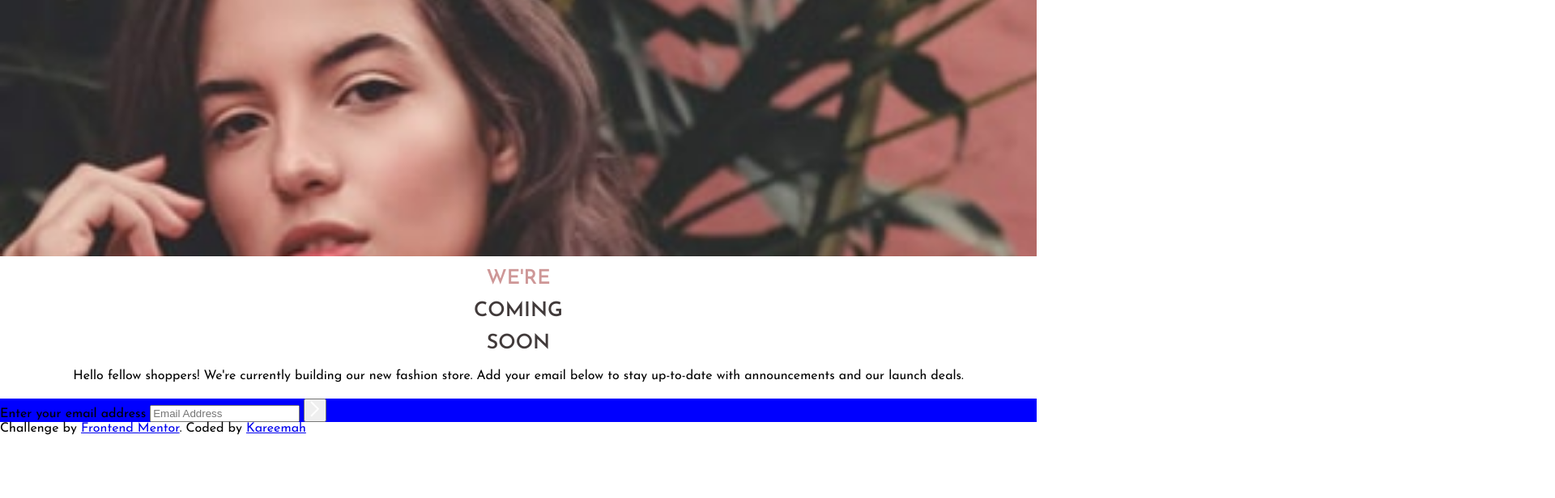
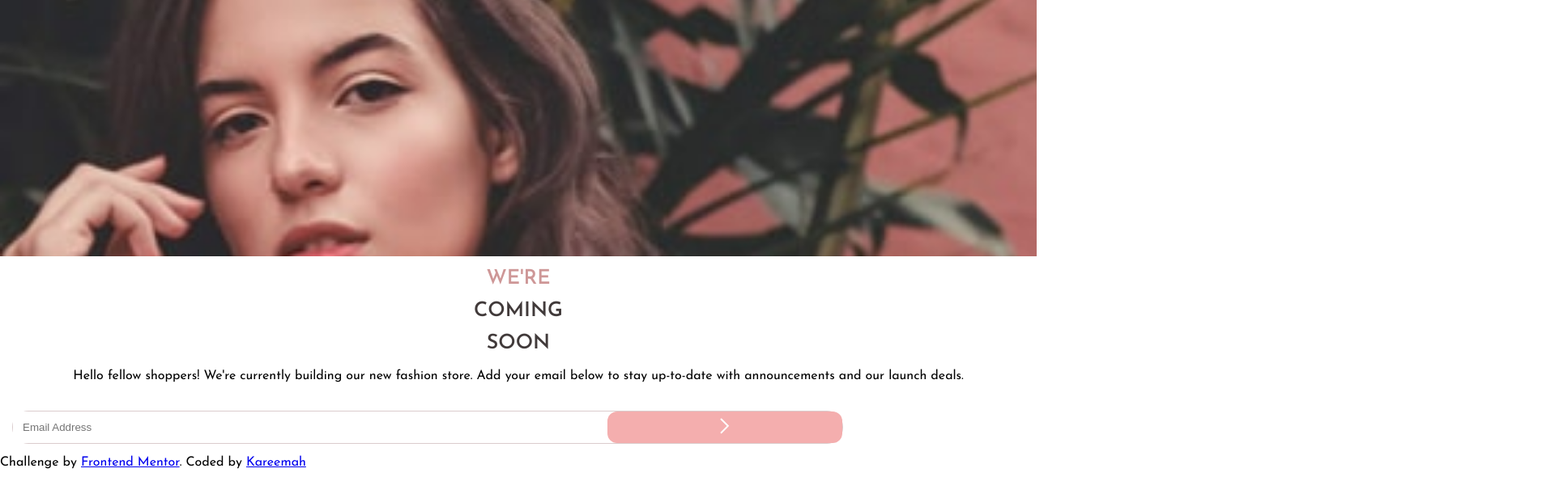
Before and after one commit to Kareemah-codes/base-apparel-coming-soon, a plain HTML site: page index.html in a window 1280 px wide. Shown: the part 184-800 px from the top of the page at 81% size, 1920 px wide, since content can reach past the window. Drawn offline with Linux system fonts and the light colour scheme.

Commit message:
styled email area and added styling for label(accessability)

```diff
--- a/style.css
+++ b/style.css
@@ -59,14 +59,41 @@ body{
 
     }
     form{
-         width: 100%;
-         background-color: blue;
+         display: flex;
+         justify-content: center;
+         border:  solid hsl(356, 18%, 83%
+         ) ;
+         border-width: thin;
+        border-radius: 20px;
+        margin: 15px;
+        width: 80%;
+
+
     }
-    .email-box{
-        width: 50%;
-        text-align: center;
 
+    /*Styling for label to make it not visible,but still readable by a screen reader*/
+    #email_label{
+        position:absolute;
+        left: 10000px;
+    }
+    #email-box{
+       border:none;
+       flex-grow: 1;
+       padding: 12px;
+    }
+    .button {
+        background-color:hsl(0, 76%, 82%);
+        border-radius: 12px;
+        border: none;
+        flex-grow: 0.5;
     }
 }
 
 /*Desktop Styling*/
+@media only screen and (max-width:144px) {
+    .flexbox-container-mobile{
+        display: block;
+
+    }
+
+}
```
